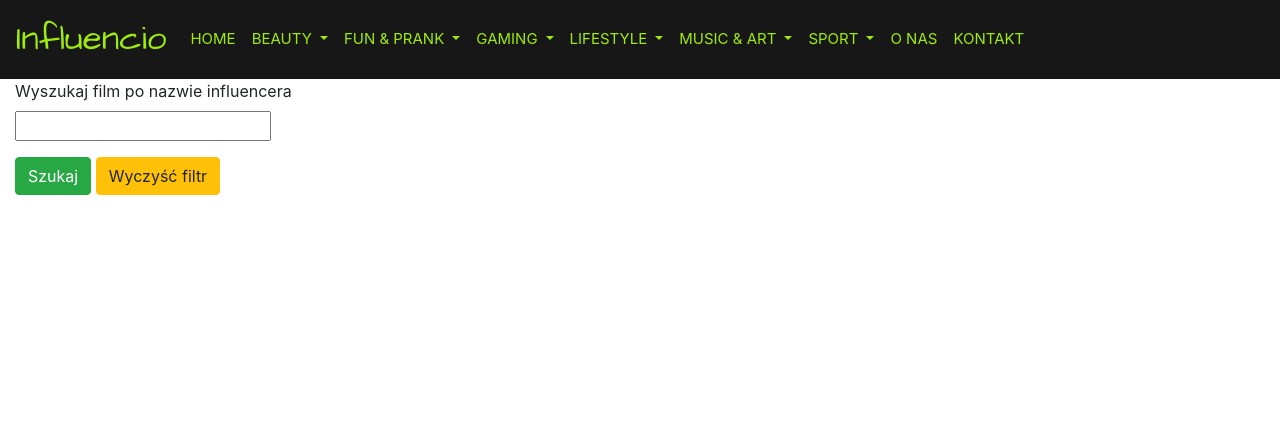
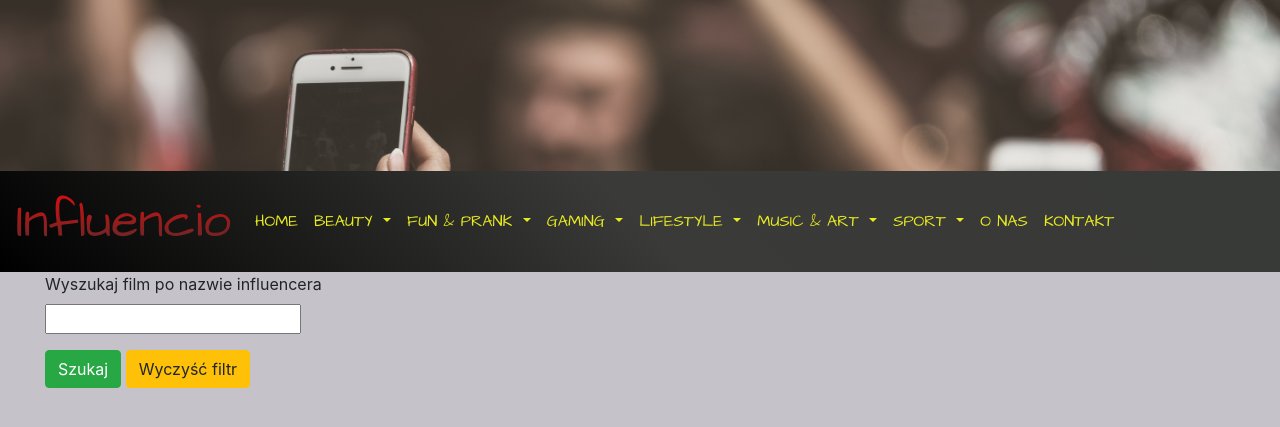
Before and after one commit to TomPrint/influencio, a Django app: page / in a window 1280 px wide. Shown: the top 427 px of the page. Run offline with Django 3.2, Linux system fonts and the light colour scheme; the visitor is signed in with stand-in values (Sample User, id 1); data that the repository does not hold is empty; some libraries are stand-ins or nearby versions.

Commit message:
Navbar Update and Styling

```diff
--- a/src/apps/pages/templates/pages/home.html
+++ b/src/apps/pages/templates/pages/home.html
@@ -1,7 +1,6 @@
 {% extends "base.html" %}
 {% block content%}
 {% load crispy_forms_tags%}
-
 
 <div class="col-sm-5">
     <form action="" method="get" autocomplete="off">
--- a/src/static/script.js
+++ b/src/static/script.js
@@ -1,4 +1,3 @@
-
 
 
 // let logoBox = document.querySelector(".logo");
--- a/src/static/style.css
+++ b/src/static/style.css
@@ -3,6 +3,8 @@
 
 /* Google Fonts Link*/
 @import url('https://fonts.googleapis.com/css2?family=Architects+Daughter&display=swap');
+
+
 
 .navbar-brand {
     font-family: 'Architects Daughter', cursive;
@@ -10,38 +12,103 @@
 }
 
 .navbar-custom {
-    background-color: #181717;
+background-color: #160b11;
+background-image: linear-gradient(225deg, #383a38 0%, #3a3a38 50%, #000000 100%);
+
 }
 
 .color-text{
-    color: rgb(157, 236, 11);
+    background: -webkit-linear-gradient(rgb(250, 6, 6), #333);
+    -webkit-background-clip: text;
+    -webkit-text-fill-color: transparent;
+    font-size: 50px;
+}
+
+.color-text:hover {
+    color: rgb(244, 245, 241);
 }
 
 .bx-menu {
-    color:rgb(157, 236, 11);
+    color:rgb(236, 221, 11);
+    background: -webkit-linear-gradient(rgb(231, 235, 31), rgb(116, 124, 7));
+    -webkit-background-clip: text;
+    -webkit-text-fill-color: transparent;
+    font-size: 38px;
+
 }
 
 .nav-link{
-    color:rgb(157, 236, 11);
-    font-size: 15px;
+    color:rgb(231, 235, 31);
+    font-size: 16px;
+    font-family: 'Architects Daughter', cursive;
+
 }
+
 
 .navbar-nav .nav-item:hover .nav-link {
     color: rgb(244, 245, 241);
+
 }
 
-.navbar-nav .nav-item:hover .nav-link:hover{
+.navbar-nav .nav-item:hover .nav-neon1:hover{
     box-shadow: 0px 2px 0px rgb(66, 165, 9);
 }
 
+.navbar-nav .nav-item:hover .nav-neon2:hover{
+    box-shadow: 0px 2px 0px rgb(211, 214, 7);
+}
+
+.navbar-nav .nav-item:hover .nav-neon3:hover{
+    box-shadow: 0px 2px 0px rgb(204, 119, 8);
+}
+
+.navbar-nav .nav-item:hover .nav-neon4:hover{
+    box-shadow: 0px 2px 0px rgb(181, 127, 192);
+}
+
+.navbar-nav .nav-item:hover .nav-neon5:hover{
+    box-shadow: 0px 2px 0px rgb(9, 131, 168);
+}
+
+.navbar-nav .nav-item:hover .nav-neon6:hover{
+    box-shadow: 0px 2px 0px rgb(190, 32, 58);
+}
+
+.navbar-nav .nav-item:hover .nav-neon7:hover{
+    box-shadow: 0px 2px 0px rgb(123, 136, 3);
+}
+
+.navbar-nav .nav-item:hover .nav-neon8:hover{
+    box-shadow: 0px 2px 0px rgb(187, 49, 230);
+}
+
+.navbar-nav .nav-item:hover .nav-neon9:hover{
+    box-shadow: 0px 2px 0px rgb(27, 146, 96);
+}
+
+/* Downsizing Navbar */
+@media (max-width: 1153px) {
+
+    .color-text {
+        font-size: 35px;
+    }
+    .nav-link{
+        font-size:13px;
+    }
+}
 
 /* ----- BODY STYLING ----- */
 
-/* body {
-    max-width: 1250px;
-    padding-top: 160px;
-    padding-left:2%;
-} */
+body{
+    background-color: #c5c3c9;
+    }
+
+
+section{
+    text-decoration: none;
+    padding-left: 30px;
+    padding-right: 10px;
+}
 
 
 .card {
--- a/src/templates/base.html
+++ b/src/templates/base.html
@@ -55,20 +55,27 @@
 
 <!-- Box ICONS FONT -->
 <link href='https://unpkg.com/boxicons@2.0.9/css/boxicons.min.css' rel='stylesheet'>
+
+<body>
+
+
+{% block navbar %}
 {% include 'navbar.html' %}
-
+{% endblock %}
+<section>
 {% block content %}
 
+
+
 {% endblock content %}
-
+</section>
 
 <!-- Bootstrap js -->
 <script src="https://cdn.jsdelivr.net/npm/@popperjs/core@2.6.0/dist/umd/popper.min.js"></script>
 <script src="https://cdn.jsdelivr.net/npm/bootstrap@5.0.0-beta2/dist/js/bootstrap.min.js"></script>
 
 
-<body>
-</body>
+
 
 <footer>
 
@@ -76,4 +83,5 @@
 
 </footer>
 
+</body>
 </html>
--- a/src/templates/navbar.html
+++ b/src/templates/navbar.html
@@ -1,7 +1,6 @@
 {% load static %}
-
-<body>
-
+<div class="logo">
+ <img class="img-fluid" src='media/pxl-nav-1.jpg'>
     <nav class="navbar navbar-expand-lg navbar-custom">
         <a class="navbar-brand color-text" href="#">Influencio</a>
         <button class="navbar-toggler" type="button" data-toggle="collapse" data-target="#navbarNavDropdown"
@@ -11,10 +10,10 @@
         <div class="collapse navbar-collapse" id="navbarNavDropdown">
             <ul class="navbar-nav">
                 <li class="nav-item active">
-                    <a class="nav-link" href="#">HOME<span class="sr-only">(current)</span></a>
+                    <a class="nav-link nav-neon1" href="#">HOME<span class="sr-only">(current)</span></a>
                 </li>
                 <li class="nav-item dropdown">
-                    <a class="nav-link dropdown-toggle" href="#" id="navbarDropdownMenuLink" role="button"
+                    <a class="nav-link dropdown-toggle nav-neon2" href="#" id="navbarDropdownMenuLink" role="button"
                         data-toggle="dropdown" aria-haspopup="true" aria-expanded="false">
                         BEAUTY
                     </a>
@@ -28,7 +27,7 @@
                 </li>
 
                 <li class="nav-item dropdown">
-                    <a class="nav-link dropdown-toggle" href="#" id="navbarDropdownMenuLink" role="button"
+                    <a class="nav-link dropdown-toggle nav-neon3" href="#" id="navbarDropdownMenuLink" role="button"
                         data-toggle="dropdown" aria-haspopup="true" aria-expanded="false">
                         FUN & PRANK
                     </a>
@@ -42,7 +41,7 @@
                 </li>
 
                 <li class="nav-item dropdown">
-                    <a class="nav-link dropdown-toggle" href="#" id="navbarDropdownMenuLink" role="button"
+                    <a class="nav-link dropdown-toggle nav-neon4" href="#" id="navbarDropdownMenuLink" role="button"
                         data-toggle="dropdown" aria-haspopup="true" aria-expanded="false">
                         GAMING
                     </a>
@@ -57,7 +56,7 @@
 
 
                 <li class="nav-item dropdown">
-                    <a class="nav-link dropdown-toggle" href="#" id="navbarDropdownMenuLink" role="button"
+                    <a class="nav-link dropdown-toggle nav-neon5" href="#" id="navbarDropdownMenuLink" role="button"
                         data-toggle="dropdown" aria-haspopup="true" aria-expanded="false">
                         LIFESTYLE
                     </a>
@@ -72,7 +71,7 @@
 
 
                 <li class="nav-item dropdown">
-                    <a class="nav-link dropdown-toggle" href="#" id="navbarDropdownMenuLink" role="button"
+                    <a class="nav-link dropdown-toggle nav-neon6" href="#" id="navbarDropdownMenuLink" role="button"
                         data-toggle="dropdown" aria-haspopup="true" aria-expanded="false">
                         MUSIC & ART
                     </a>
@@ -87,7 +86,7 @@
 
 
                 <li class="nav-item dropdown">
-                    <a class="nav-link dropdown-toggle" href="#" id="navbarDropdownMenuLink" role="button"
+                    <a class="nav-link dropdown-toggle nav-neon7" href="#" id="navbarDropdownMenuLink" role="button"
                         data-toggle="dropdown" aria-haspopup="true" aria-expanded="false">
                         SPORT
                     </a>
@@ -104,21 +103,23 @@
 
 
                 <li class="nav-item">
-                    <a class="nav-link" href="#">O NAS</a>
+                    <a class="nav-link nav-neon8" href="#">O NAS</a>
                 </li>
                 <li class="nav-item">
-                    <a class="nav-link" href="#">KONTAKT</a>
+                    <a class="nav-link nav-neon9" href="#">KONTAKT</a>
                 </li>
 
             </ul>
         </div>
+
+    </div>
     </nav>
-
+</div>
     <script type="text/javascript" src="{% static 'script.js' %}">
 
     </script>
 
-</body>
+
 
 
 
```
Also changed, not shown: src/media/influencio.jpeg (deleted), src/media/influencio.png (deleted), src/media/pxl-body-1.jpg (added), src/media/pxl-nav-1.jpg (added).
